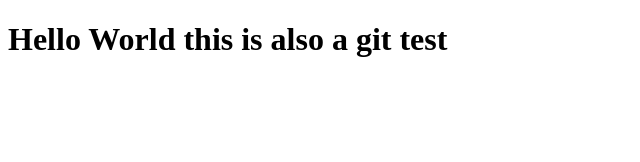
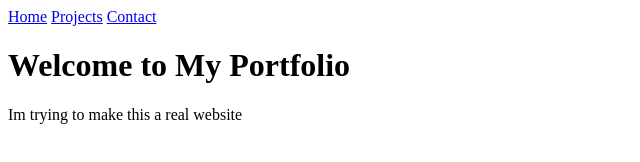
Before and after one commit to Gullysl/portfolio, a plain HTML site: page index.html in a window 1280 px wide. Shown: the whole page, without its empty margins (0-640 px from the left). Drawn offline with Linux system fonts and the light colour scheme.

Commit message:
naviagtion maybe

```diff
--- a/index.html
+++ b/index.html
@@ -1,11 +1,20 @@
 <!DOCTYPE html>
 <html lang="en">
 <head>
-    <meta charset="UTF-8">
-    <meta name="viewport" content="width=device-width, initial-scale=1.0">
-    <title>Hello World this is a git test</title>
+  <meta charset="UTF-8">
+  <meta name="viewport" content="width=device-width, initial-scale=1.0">
+  <title>My Portfolio</title>
+  <link rel="stylesheet" href="styles.css">
 </head>
 <body>
-    <h1>Hello World this is also a git test</h1>
+  <nav>
+    <a href="/">Home</a>
+    <a href="/projects.html">Projects</a>
+    <a href="/contact.html">Contact</a>
+  </nav>
+  <main>
+    <h1>Welcome to My Portfolio</h1>
+    <p>Im trying to make this a real website</p>
+  </main>
 </body>
 </html>
```
